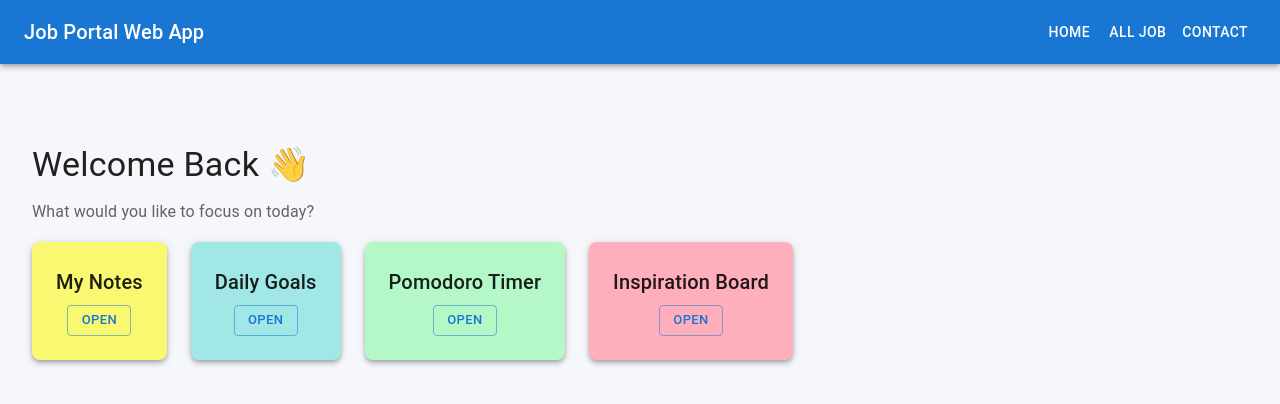
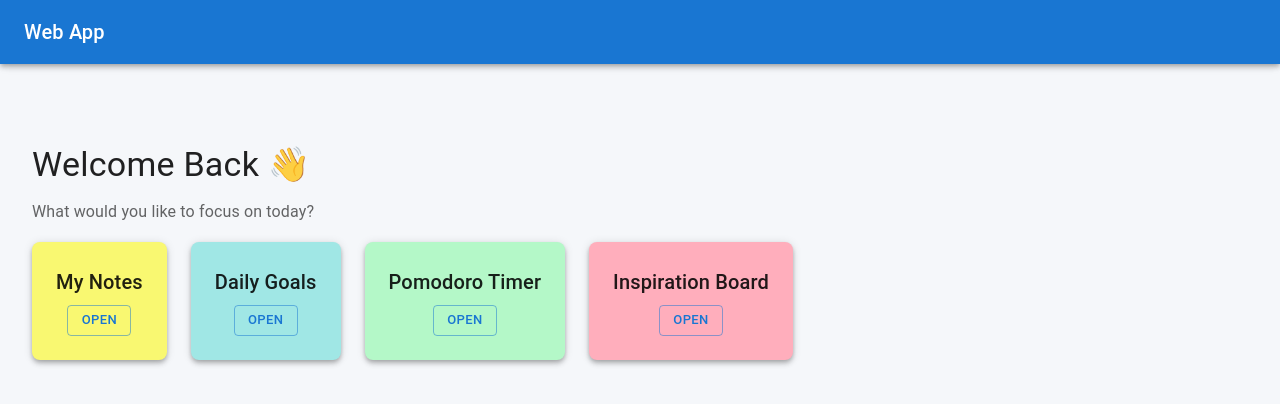
Before and after one commit to kharatesaurabh/react-job-portal, a React (Vite) app: page / in a window 1280 px wide. Shown: the top 404 px of the page. Built offline with nearby package versions, Linux system fonts and the light colour scheme.

Commit message:
Change the style of the navbar

```diff
--- a/src/components/AppBar.jsx
+++ b/src/components/AppBar.jsx
@@ -65,14 +65,14 @@
             component="div"
             sx={{ flexGrow: 1, display: { xs: 'none', sm: 'block' } }}
           >
-              Job Portal Web App
+              Web App
           </Typography>
           <Box sx={{ display: { xs: 'none', sm: 'block' } }}>
-            {navItems.map((item) => (
+            {/* {navItems.map((item) => (
               <Button key={item} sx={{ color: '#fff' }}>
                 {item}
               </Button>
-            ))}
+            ))} */}
           </Box>
         </Toolbar>
       </AppBar>
@@ -95,40 +95,7 @@
       </nav>
       <Box component="main" sx={{ p: 3 }}>
         <Toolbar />
-        {/* <Typography>
-          Lorem ipsum dolor sit amet consectetur adipisicing elit. Similique unde
-          fugit veniam eius, perspiciatis sunt? Corporis qui ducimus quibusdam,
-          aliquam dolore excepturi quae. Distinctio enim at eligendi perferendis in
-          cum quibusdam sed quae, accusantium et aperiam? Quod itaque exercitationem,
-          at ab sequi qui modi delectus quia corrupti alias distinctio nostrum.
-          Minima ex dolor modi inventore sapiente necessitatibus aliquam fuga et. Sed
-          numquam quibusdam at officia sapiente porro maxime corrupti perspiciatis
-          asperiores, exercitationem eius nostrum consequuntur iure aliquam itaque,
-          assumenda et! Quibusdam temporibus beatae doloremque voluptatum doloribus
-          soluta accusamus porro reprehenderit eos inventore facere, fugit, molestiae
-          ab officiis illo voluptates recusandae. Vel dolor nobis eius, ratione atque
-          soluta, aliquam fugit qui iste architecto perspiciatis. Nobis, voluptatem!
-          Cumque, eligendi unde aliquid minus quis sit debitis obcaecati error,
-          delectus quo eius exercitationem tempore. Delectus sapiente, provident
-          corporis dolorum quibusdam aut beatae repellendus est labore quisquam
-          praesentium repudiandae non vel laboriosam quo ab perferendis velit ipsa
-          deleniti modi! Ipsam, illo quod. Nesciunt commodi nihil corrupti cum non
-          fugiat praesentium doloremque architecto laborum aliquid. Quae, maxime
-          recusandae? Eveniet dolore molestiae dicta blanditiis est expedita eius
-          debitis cupiditate porro sed aspernatur quidem, repellat nihil quasi
-          praesentium quia eos, quibusdam provident. Incidunt tempore vel placeat
-          voluptate iure labore, repellendus beatae quia unde est aliquid dolor
-          molestias libero. Reiciendis similique exercitationem consequatur, nobis
-          placeat illo laudantium! Enim perferendis nulla soluta magni error,
-          provident repellat similique cupiditate ipsam, et tempore cumque quod! Qui,
-          iure suscipit tempora unde rerum autem saepe nisi vel cupiditate iusto.
-          Illum, corrupti? Fugiat quidem accusantium nulla. Aliquid inventore commodi
-          reprehenderit rerum reiciendis! Quidem alias repudiandae eaque eveniet
-          cumque nihil aliquam in expedita, impedit quas ipsum nesciunt ipsa ullam
-          consequuntur dignissimos numquam at nisi porro a, quaerat rem repellendus.
-          Voluptates perspiciatis, in pariatur impedit, nam facilis libero dolorem
-          dolores sunt inventore perferendis, aut sapiente modi nesciunt.
-        </Typography> */}
+
       </Box>
     </Box>
   );
```
